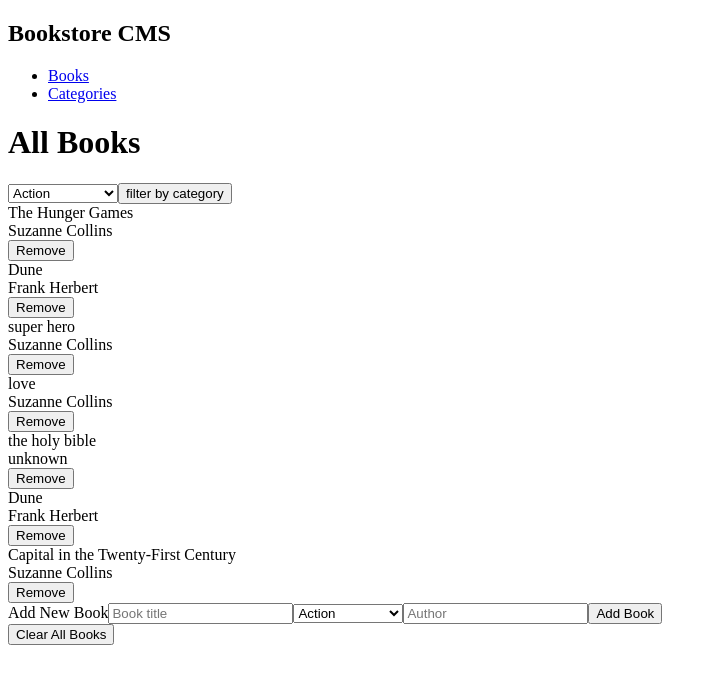
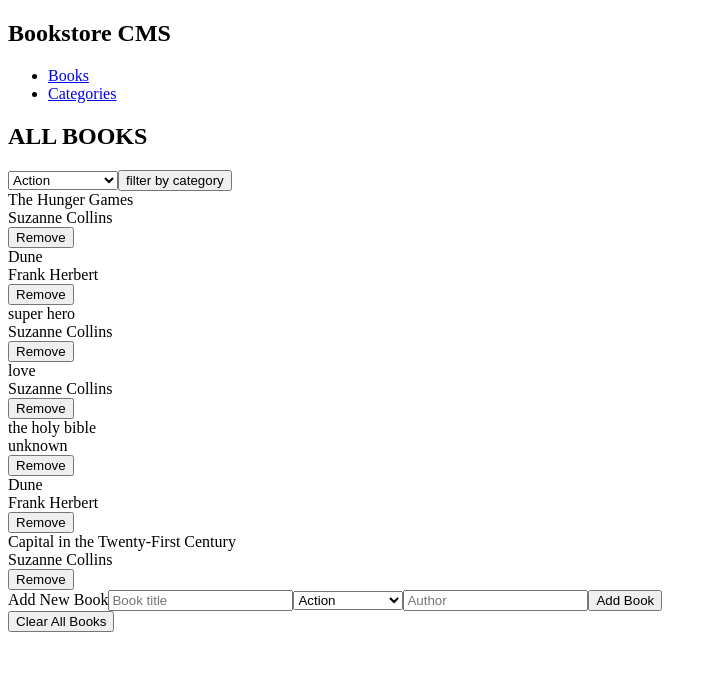
Before and after one commit to TaiwoEnoch/BookStore-App, a React (Create React App) app: page / in a window 1280 px wide. Shown: the top 684 px of the page, without its empty margins (0-717 px from the left). Built offline with nearby package versions, Linux system fonts and the light colour scheme.

Commit message:
Make some changes for react-redux component

```diff
--- a/src/components/bookList.js
+++ b/src/components/bookList.js
@@ -18,7 +18,7 @@ function BooksList() {
   };
   return (
     <div>
-      <h1>All Books</h1>
+      <h2>ALL BOOKS</h2>
       <form
         onSubmit={(e) => performFilter(e)}
         className="filter-form"
```
